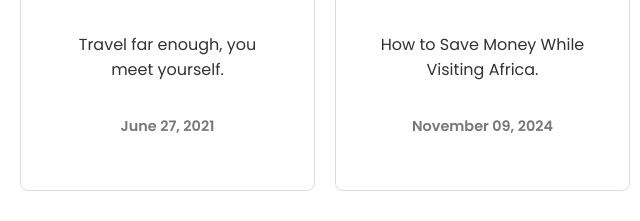
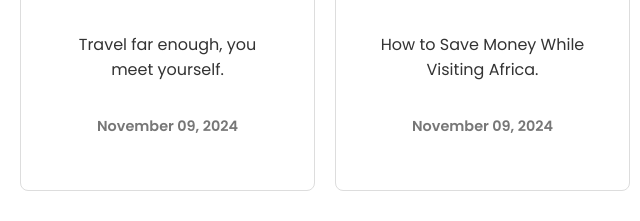
Before and after one commit to Sury002/Landing-Page, a plain HTML site: page index.html in a window 1280 px wide. Shown: the part 3279-3500 px from the top of the page, 0-640 px from the left. Drawn offline with Linux system fonts and the light colour scheme; a web font is replaced by a local one.

Commit message:
index.html

```diff
--- a/index.html
+++ b/index.html
@@ -209,7 +209,7 @@
             <div class="blog-entry beach-entry">
                 <img src="assets/Beach.png" alt="final-section" class="blog-image">
                 <p>Travel far enough, you <br> meet yourself.</p>
-                <h6>June 27, 2021</h6>
+                <h6>November 09, 2024</h6>
             </div>
 
             <div class="blog-entry wave-entry">
```
